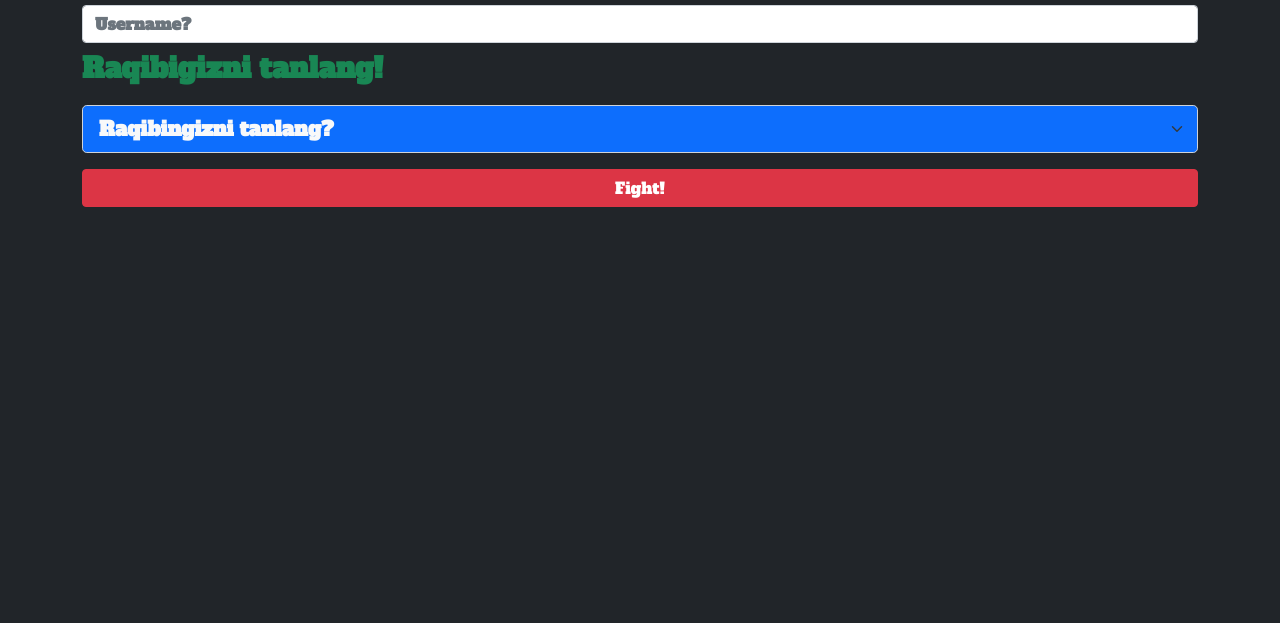
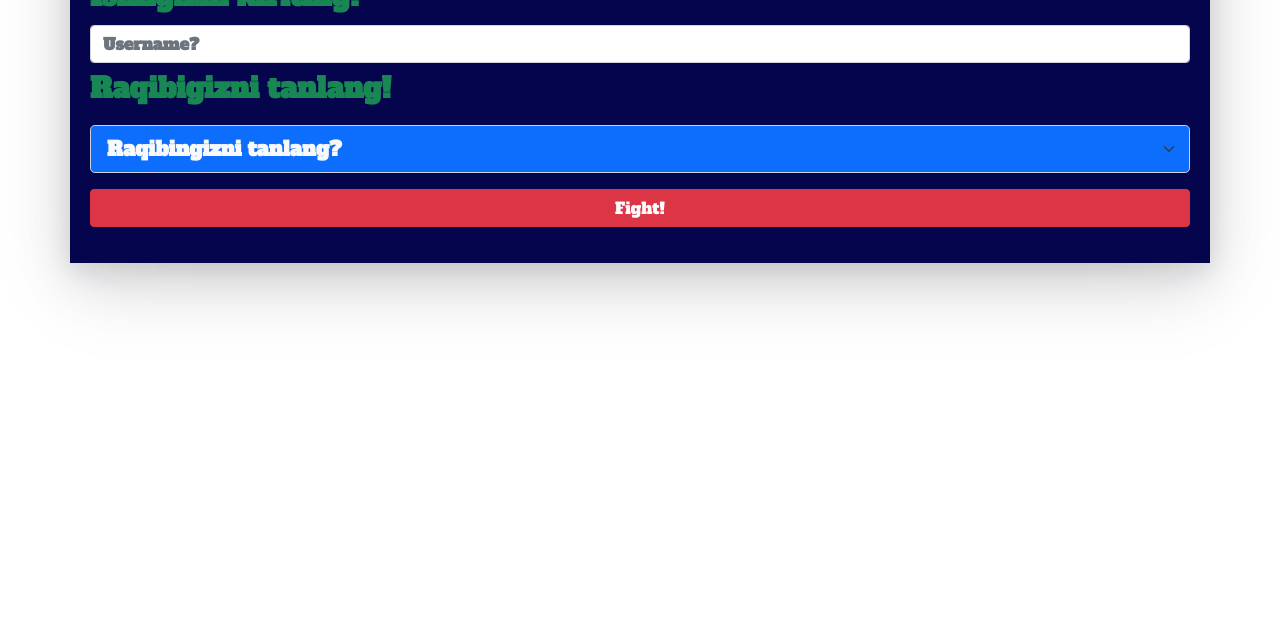
Before and after one commit to alimardon28/ufc, a plain HTML site: page index.html in a window 1280 px wide. Shown: the part 177-800 px from the top of the page. Drawn offline with Linux system fonts and the light colour scheme; a web font is replaced by a local one.

Commit message:
added shadow

```diff
--- a/css/main.css
+++ b/css/main.css
@@ -2,6 +2,11 @@
 
 .body{
     font-family: 'Alfa Slab One', cursive;
+}
+.container{
+    box-shadow: rgba(17, 17, 26, 0.1) 0px 8px 24px, rgba(17, 17, 26, 0.1) 0px 16px 56px, rgba(17, 17, 26, 0.1) 0px 24px 80px;
+    padding: 20px;
+    background-color: rgb(5, 5, 78);
 }
 
 .h1 {
--- a/index.html
+++ b/index.html
@@ -8,7 +8,7 @@
     <link rel="stylesheet" href="./css/main.css">
     <title>UFC</title>
 </head>
-<body class="body bg-dark">
+<body class="body">
 <div class="container mt-5">
     <h1 class="h1 text-primary fw-bold text-center mb-3 main_heading">UFC</h1>
     <form class="form sm-6 mb-3">
```
